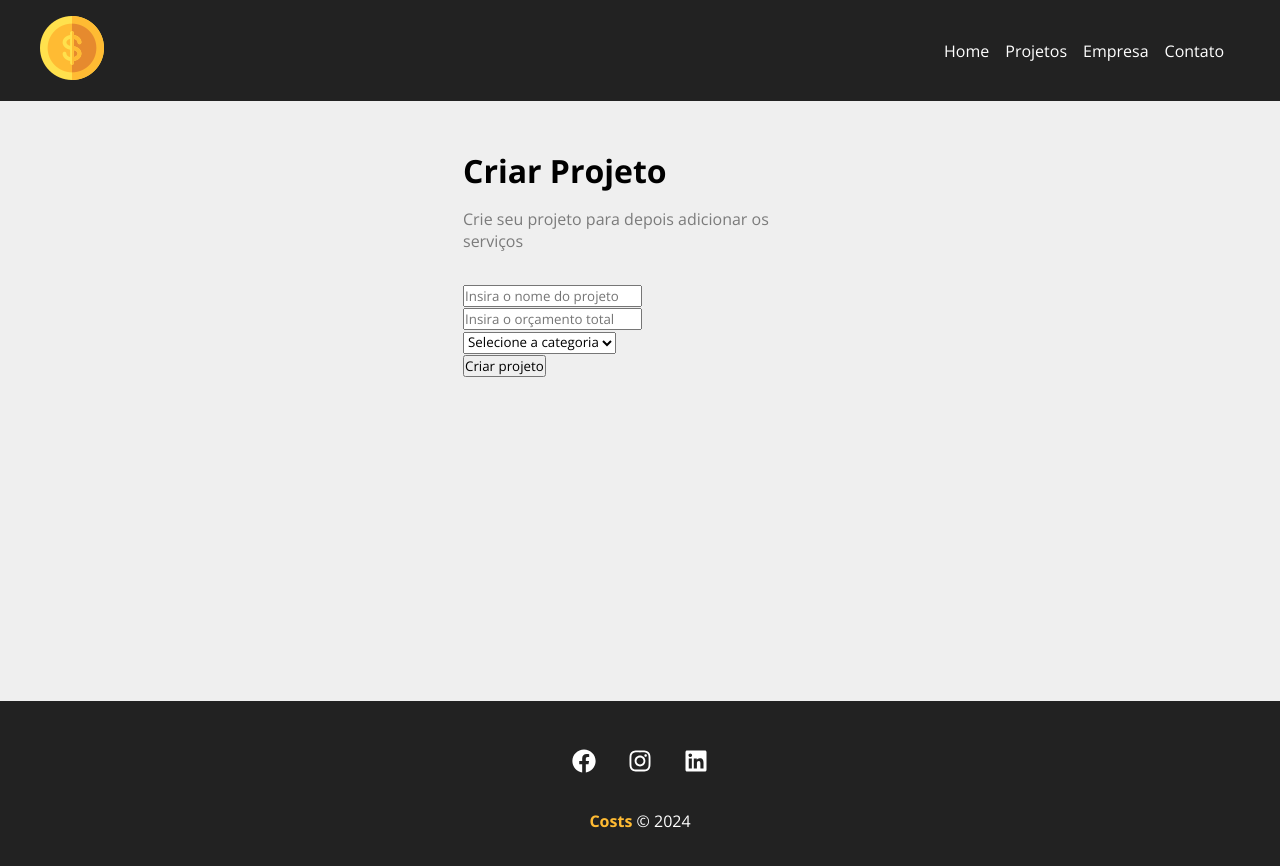
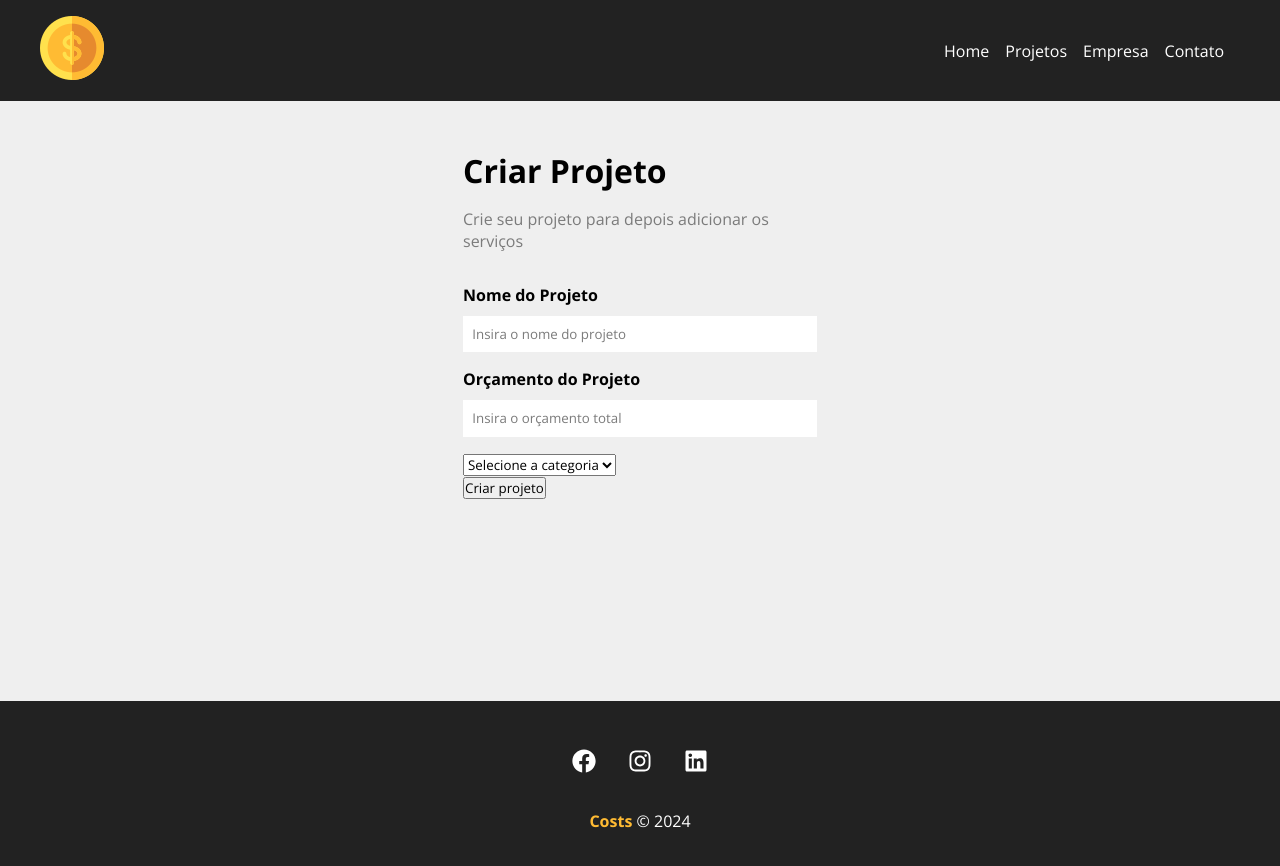
Before and after one commit to nayarakarinearaujo/costs, a React (Create React App) app: page /newproject in a window 1280 px wide. Shown: the top 866 px of the page. Built offline with nearby package versions, Linux system fonts and the light colour scheme.

Commit message:
Feito o form

```diff
--- a/src/components/form/Input.js
+++ b/src/components/form/Input.js
@@ -1,13 +1,11 @@
 import React from 'react'
 
-import React from 'react';
 import styles from './Input.module.css'
 
 function Input({ type, text, name, placeholder, handleOnChange, value }) {
     return (
         <div className={styles.form_control}>
-            <label
-            htmlFor={name}>{text}</label>
+            <label htmlFor={name}>{text}</label>
             <input
             type={type}
             name={name}
--- a/src/components/projects/ProjectForm.js
+++ b/src/components/projects/ProjectForm.js
@@ -1,27 +1,36 @@
-import React from 'react'
+import Input from '../form/Input';
 
-import styles from './ProjectForm.module.css'
+import styles from './ProjectForm.module.css';
 
 function ProjectForm() {
     return (
         <form className={styles.form}>
             <div>
-                <input type='text' placeholder='Insira o nome do projeto' />
+                <Input
+                    type="text"
+                    text="Nome do Projeto"
+                    name="name"
+                    placeholder="Insira o nome do projeto"
+                />
             </div>
             <div>
-                <input type='number' placeholder='Insira o orçamento total' />
+                <Input
+                    type="number"
+                    text="Orçamento do Projeto"
+                    name="budget"
+                    placeholder="Insira o orçamento total"
+                />
             </div>
             <div>
                 <select name='category_id'>
-                    <option disabled selected >Selecione a categoria</option>
+                    <option disabled selected>Selecione a categoria</option>
                 </select>
             </div>
-
             <div>
-                <input type='submit' value='Criar projeto'></input>
+                <input type='submit' value='Criar projeto' />
             </div>
         </form>
-    )
+    );
 }
 
-export default ProjectForm
+export default ProjectForm;
```
Also changed, not shown: src/components/form/Select.js (added, +9 -0 lines), src/components/form/Select.module.css (added).
